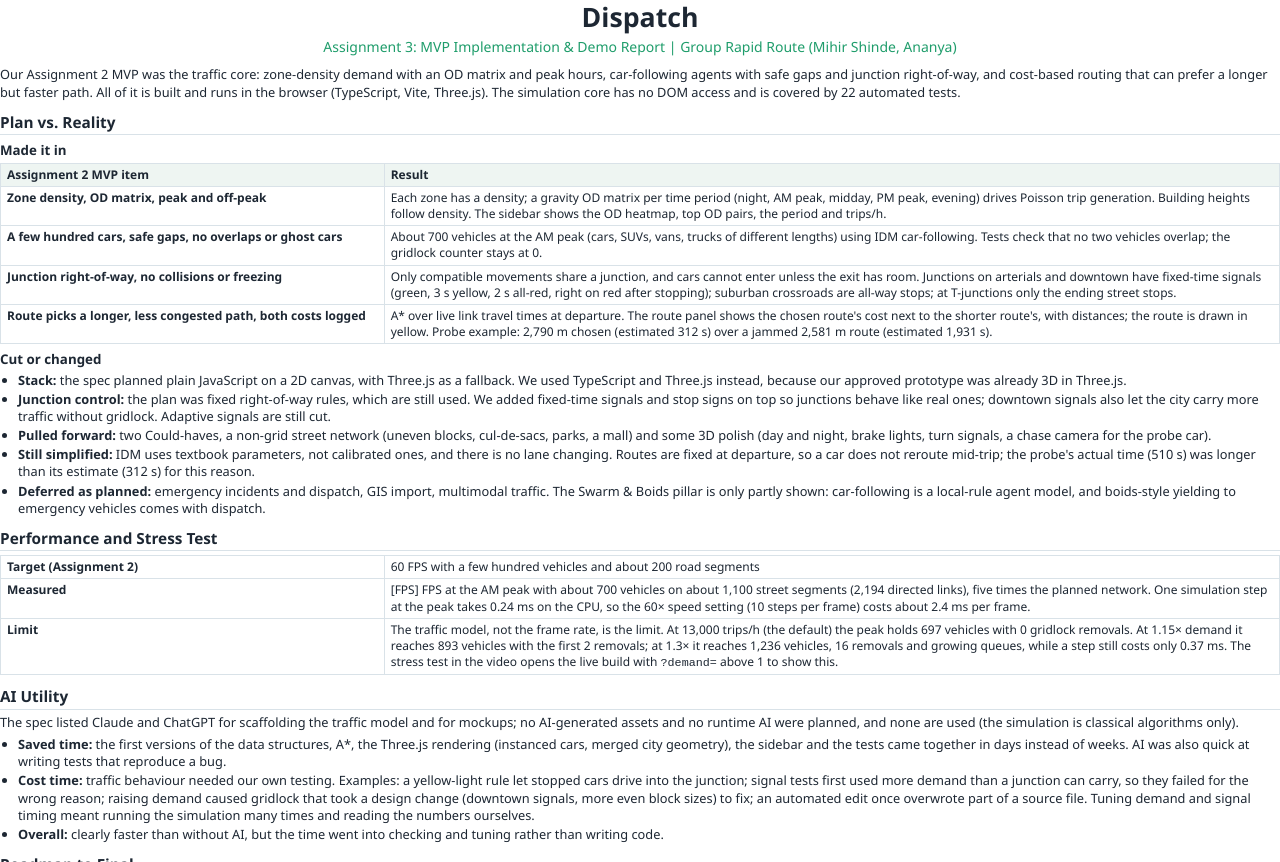
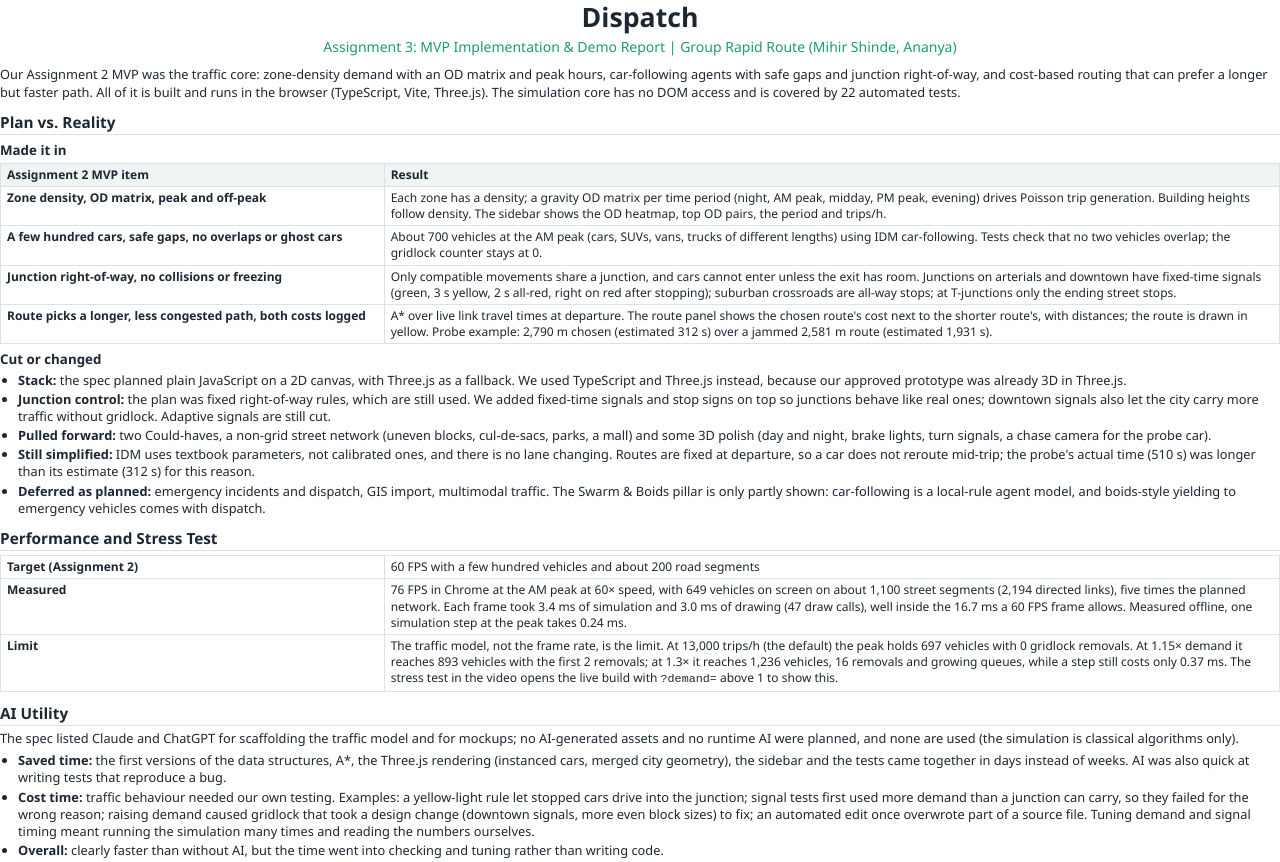
Before and after one commit to MihirShinde-29/rapid_route, a plain HTML site: page docs/assignment3_report.html in a window 1280 px wide. Shown: the top 862 px of the page. Drawn offline with Linux system fonts and the light colour scheme.

Commit message:
Add the measured frame rate to the report

```diff
--- a/docs/assignment3_report.html
+++ b/docs/assignment3_report.html
@@ -48,7 +48,7 @@
 <h2>Performance and Stress Test</h2>
 <table>
   <tr><td>Target (Assignment 2)</td><td>60 FPS with a few hundred vehicles and about 200 road segments</td></tr>
-  <tr><td>Measured</td><td>[FPS] FPS at the AM peak with about 700 vehicles on about 1,100 street segments (2,194 directed links), five times the planned network. One simulation step at the peak takes 0.24 ms on the CPU, so the 60× speed setting (10 steps per frame) costs about 2.4 ms per frame.</td></tr>
+  <tr><td>Measured</td><td>76 FPS in Chrome at the AM peak at 60× speed, with 649 vehicles on screen on about 1,100 street segments (2,194 directed links), five times the planned network. Each frame took 3.4 ms of simulation and 3.0 ms of drawing (47 draw calls), well inside the 16.7 ms a 60 FPS frame allows. Measured offline, one simulation step at the peak takes 0.24 ms.</td></tr>
   <tr><td>Limit</td><td>The traffic model, not the frame rate, is the limit. At 13,000 trips/h (the default) the peak holds 697 vehicles with 0 gridlock removals. At 1.15× demand it reaches 893 vehicles with the first 2 removals; at 1.3× it reaches 1,236 vehicles, 16 removals and growing queues, while a step still costs only 0.37 ms. The stress test in the video opens the live build with <code>?demand=</code> above 1 to show this.</td></tr>
 </table>
 
```
Also changed, not shown: 1 other file.
